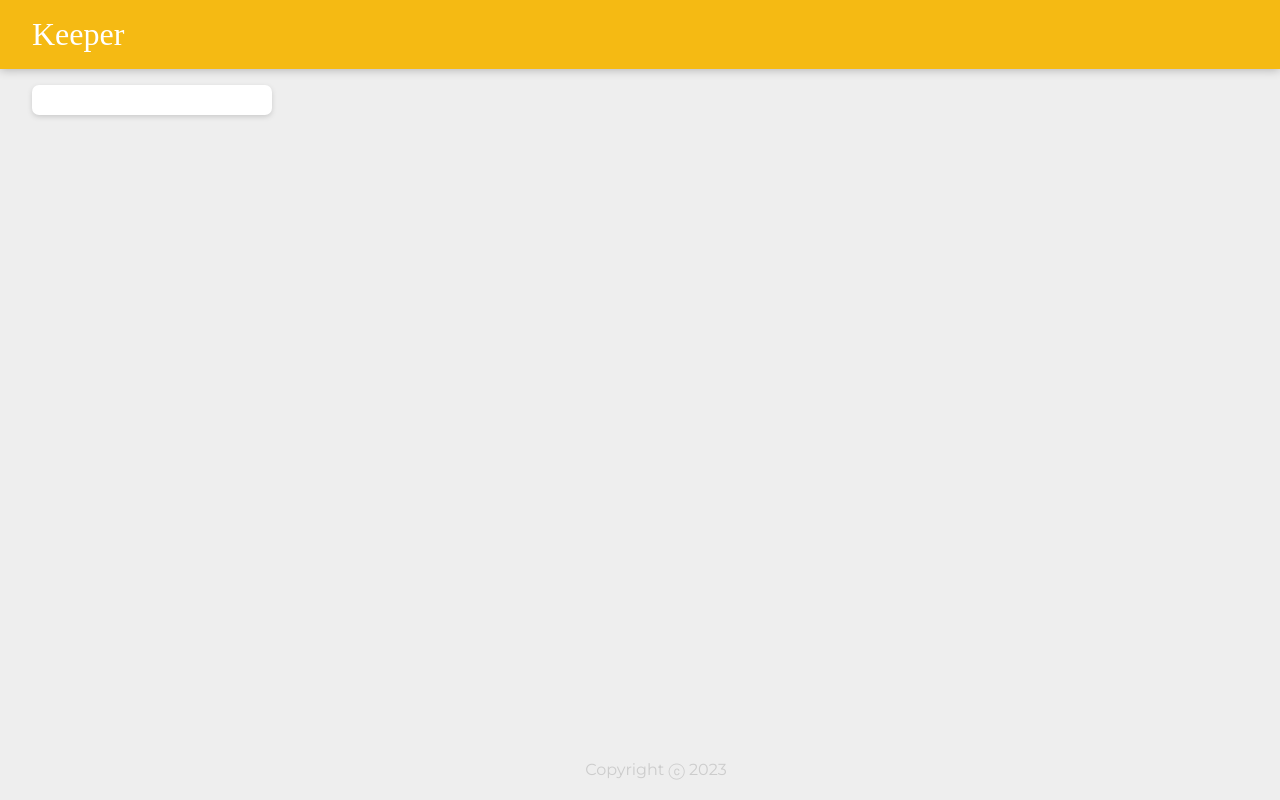
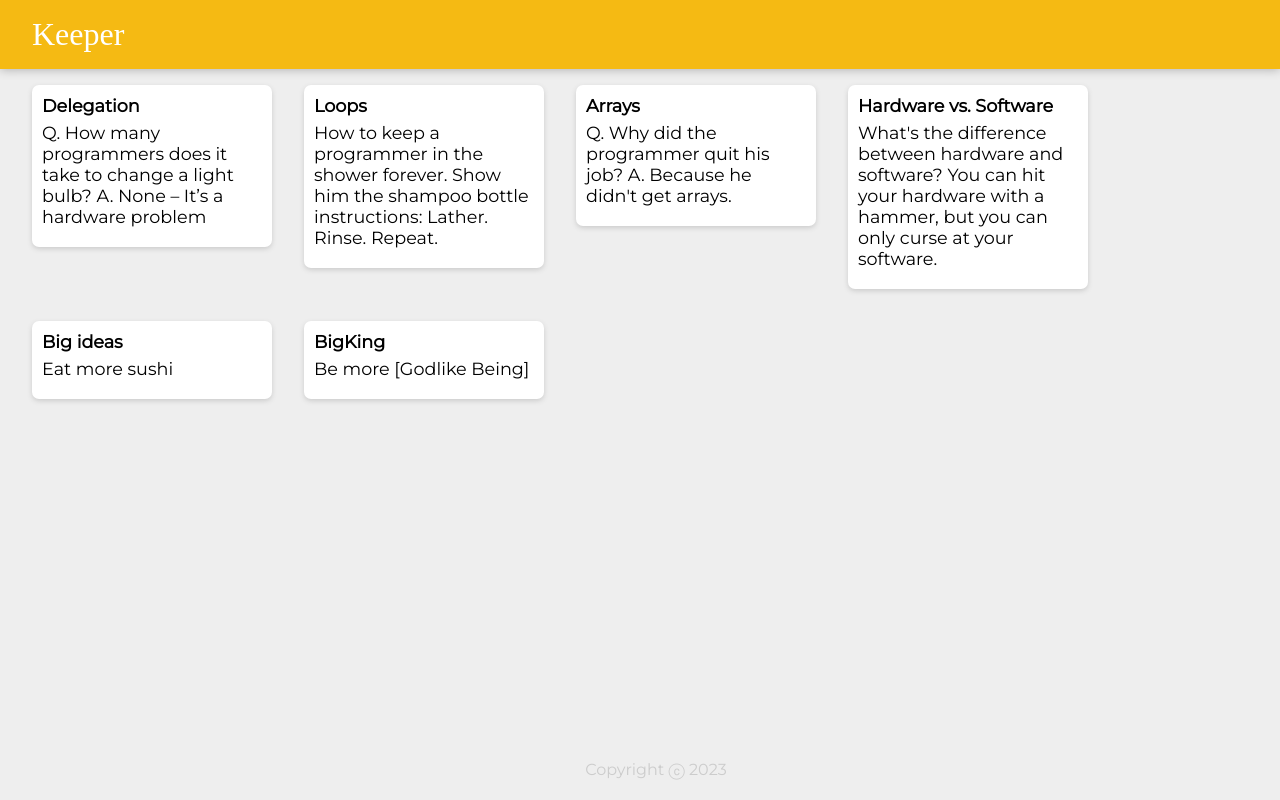
Before and after one commit to Carlos-F-Braga/React-Keeper-App, a React (Create React App) app: page / in a window 1280 px wide. Built offline with nearby package versions, Linux system fonts and the light colour scheme; a web font is replaced by a local one.

Commit message:
note mapping programmed with arrow function inbuted in it

```diff
--- a/src/components/App.jsx
+++ b/src/components/App.jsx
@@ -2,12 +2,19 @@ import React from "react";
 import Header from "./Header";
 import Footer from "./Footer";
 import Note from "./Note";
+import notes from "../notes"
 
 function App() {
   return (
     <div>
       <Header />
-      <Note />
+      {notes.map((noteItem) =>
+       <Note
+          key={noteItem.key}
+          title={noteItem.title}
+          content={noteItem.content}>
+        </Note>
+      )}
       <Footer />
     </div>
   );
```
